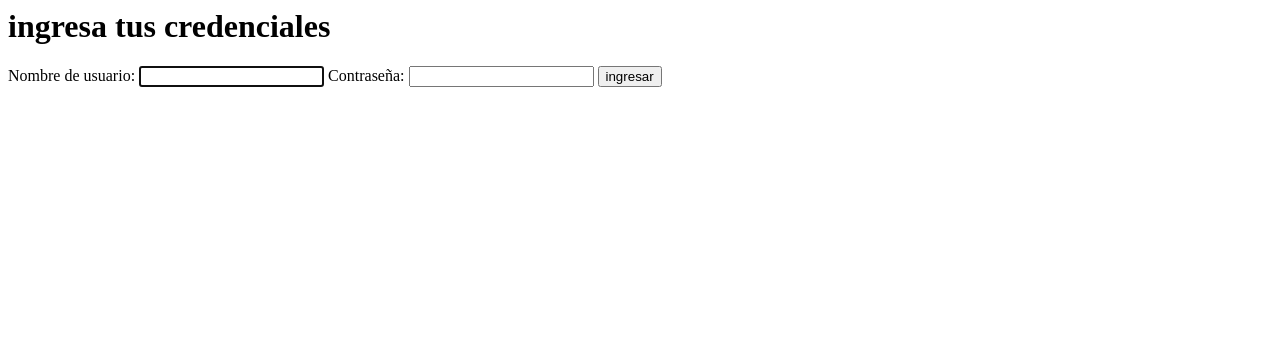
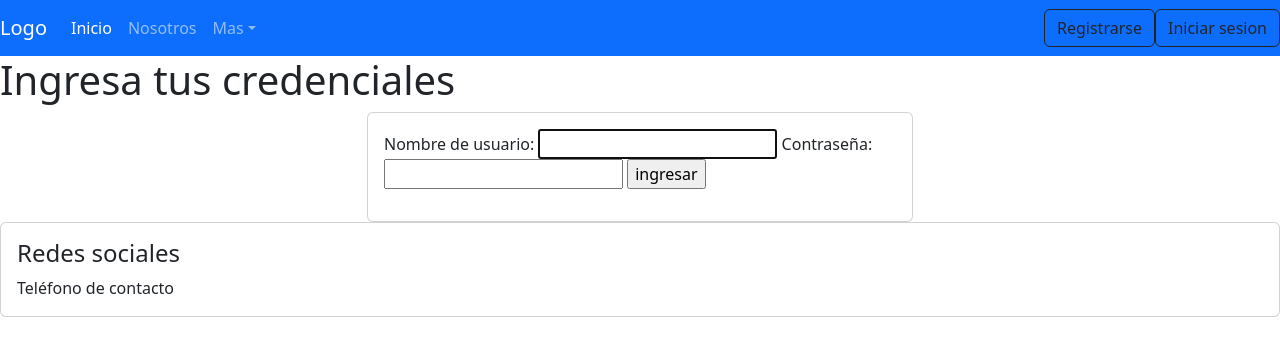
Before and after one commit to marianantunez/manos-abiertas-ong, a Django app: page /accounts/login/ in a window 1280 px wide. Shown: the top 356 px of the page. Run offline with Django 4.2, Linux system fonts and the light colour scheme.

Commit message:
login success

```diff
--- a/sistema/urls.py
+++ b/sistema/urls.py
@@ -22,10 +22,11 @@ from django.contrib.staticfiles.urls import staticfiles_urlpatterns
 
 urlpatterns = [
     path('admin/', admin.site.urls),
-    path("", principal),
+    path("", principal, name="home"),
     path("nosotros", nosotros),
     path("accounts/", include("django.contrib.auth.urls")),
     path("", include("apps.noticia.urls")),
+    path('registro/', registro,name='registro'),
 ]+static(settings.STATIC_URL, document_root=settings.STATIC_ROOT)
 
 
--- a/templates/base.html
+++ b/templates/base.html
@@ -18,37 +18,40 @@
 
   <header>
     <nav class="navbar navbar-expand-sm navbar-dark bg-primary">
-        <a class="navbar-brand" href="#">Logo</a>
+        <a class="navbar-brand" href="/">Logo</a>
         <button class="navbar-toggler d-lg-none" type="button" data-bs-toggle="collapse" data-bs-target="#collapsibleNavId" aria-controls="collapsibleNavId"
             aria-expanded="false" aria-label="Toggle navigation"></button>
         <div class="collapse navbar-collapse" id="collapsibleNavId">
             <ul class="navbar-nav me-auto mt-2 mt-lg-0">
                 <li class="nav-item">
-                    <a class="nav-link active" href= "inicio" aria-current="page">Inicio <span class="visually-hidden">(current)</span></a>
+                    <a class="nav-link active" href= "/" aria-current="page">Inicio <span class="visually-hidden">(current)</span></a>
                 </li>
                 <li class="nav-item">
-                    <a class="nav-link" href="nosotros">Nosotros</a>
+                    <a class="nav-link" href="/nosotros">Nosotros</a>
                 </li>
                 <li class="nav-item dropdown">
-                    <a class="nav-link dropdown-toggle" href="#" id="dropdownId" data-bs-toggle="dropdown" aria-haspopup="true" aria-expanded="false">Galeria</a>
+                    <a class="nav-link dropdown-toggle" href="#" id="dropdownId" data-bs-toggle="dropdown" aria-haspopup="true" aria-expanded="false">Mas</a>
                     <div class="dropdown-menu" aria-labelledby="dropdownId">
-                        <a class="dropdown-item" href="noticias">Noticias</a>
-                        <a class="dropdown-item" href="#">Fotos</a>
+                        <a class="dropdown-item" href="/noticias">Noticias</a>
                     </div>
                 </li>
             </ul>
+
+
             <form class="d-flex my-2 my-lg-0">
-              <button type="button" class="btn btn-outline-light">Registrarse</button>
-              <button type="button" class="btn btn-outline-light">Iniciar sesion</button>
+              <button type="button" class="btn btn-outline-dark"> <a class="nav-link" href="/registro"> Registrarse </a></button>
+              <button type="button" class="btn btn-outline-dark">
+                {% if user.is_authenticated %}
+                <a class="nav-link" href="{% url 'logout' %}">cerrar sesion</a>
+                <a class="nav-link" href="*">{{user.username}} </a>
+                {% else %}
+                <a class="nav-link" href="{% url 'login' %}">Iniciar sesion</a>
+                {% endif %}
+              </button>
             </form>
         </div>
     </nav>
-    <nav class="navbar navbar-expand navbar-light bg-light">
-        <div class="nav navbar-nav">
-            <a class="nav-item nav-link active" href="#" aria-current="page">Home <span class="visually-hidden">(current)</span></a>
-            <a class="nav-item nav-link" href="#">Home</a>
-        </div>
-    </nav>
+
   </header>
 
 
--- a/templates/footer.html
+++ b/templates/footer.html
@@ -1,5 +1,5 @@
 <div class="card">
-    <div class="card-body">
+    <div class="card-body mt">
         <h4 class="card-title">Redes sociales</h4>
         <p class="card-text">Teléfono de contacto</p>
     </div>
--- a/templates/registration/login.html
+++ b/templates/registration/login.html
@@ -1,11 +1,31 @@
+
+{% extends 'base.html' %}
+
+{% block title %} Login {% endblock title %}
+
+{% block content %}
+<h1>
+    Ingresa tus credenciales
+</h1>
+<div class="container">
+    <div class="row">
+        <div class="col-12 col-md-6 offset-md-3">
+
+            <div class="card">
+                <div class="card-body">
+                    <form action="" method="post">
+                        <div class="mb-3">
+                            {% csrf_token %}
+                            {{ form }}
+                            <input type="submit" value="ingresar">
+                        </div>
+                    </form>
+
+                </div>
+            </div>
+        </div>
+     </div>
+</div>
 
 
-<h1>
-    ingresa tus credenciales
-</h1>
-<form action="" method="post">
-
-    {% csrf_token %}
-    {{ form}}
-    <input type="submit" value="ingresar">
-</form>
+{% endblock  %}
```
Also changed, not shown: sistema/forms.py (added, +17 -0 lines), sistema/views.py (+17 -3 lines), templates/index.html (+5 -4 lines), templates/registration/registro.html (+29 -0 lines), media/noticia/back.jpg (added).
